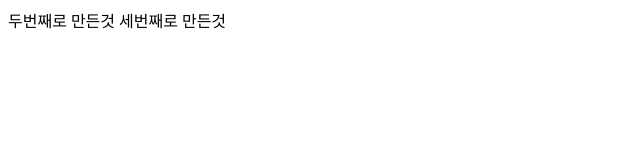
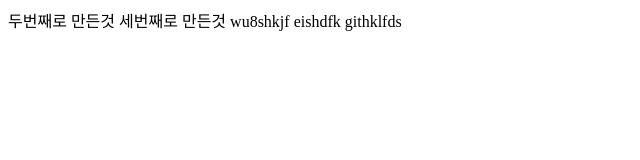
Before and after one commit to BonggilB/remote-git, a plain HTML site: page index.html in a window 1280 px wide. Shown: the whole page, without its empty margins (0-640 px from the left). Drawn offline with Linux system fonts and the light colour scheme.

Commit message:
푸쉬할거

```diff
--- a/index.html
+++ b/index.html
@@ -9,5 +9,9 @@
 <body>
   두번째로 만든것
   세번째로 만든것
+  wu8shkjf
+  eishdfk
+  githklfds
+
 </body>
 </html>
```
